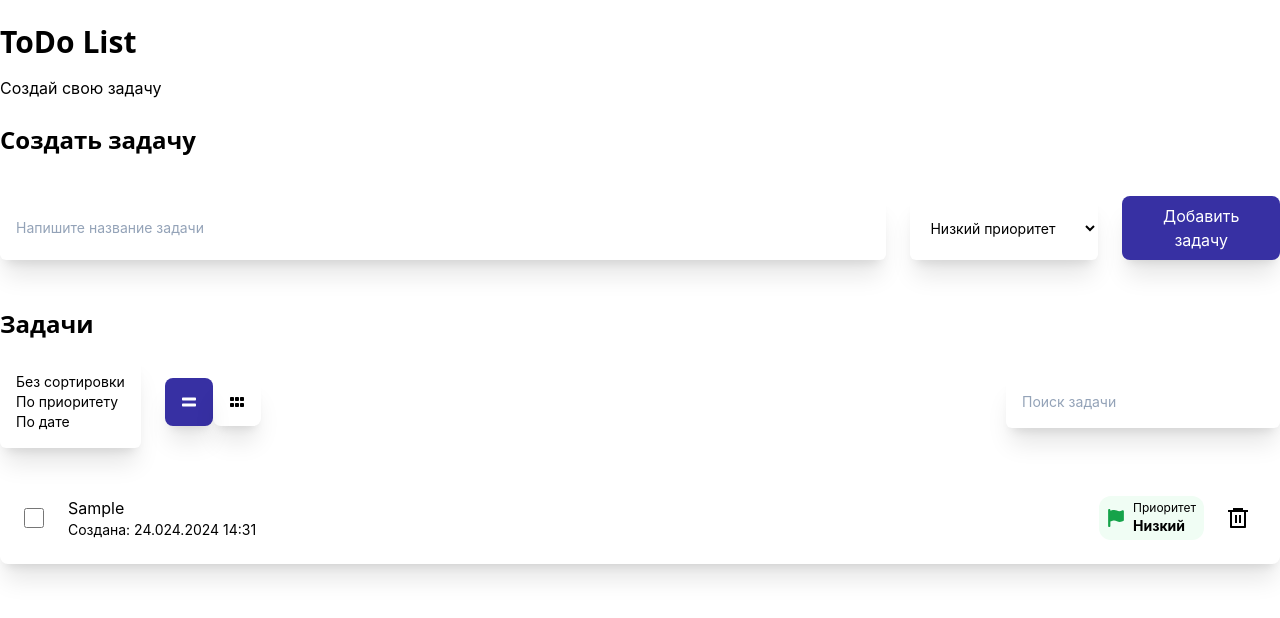
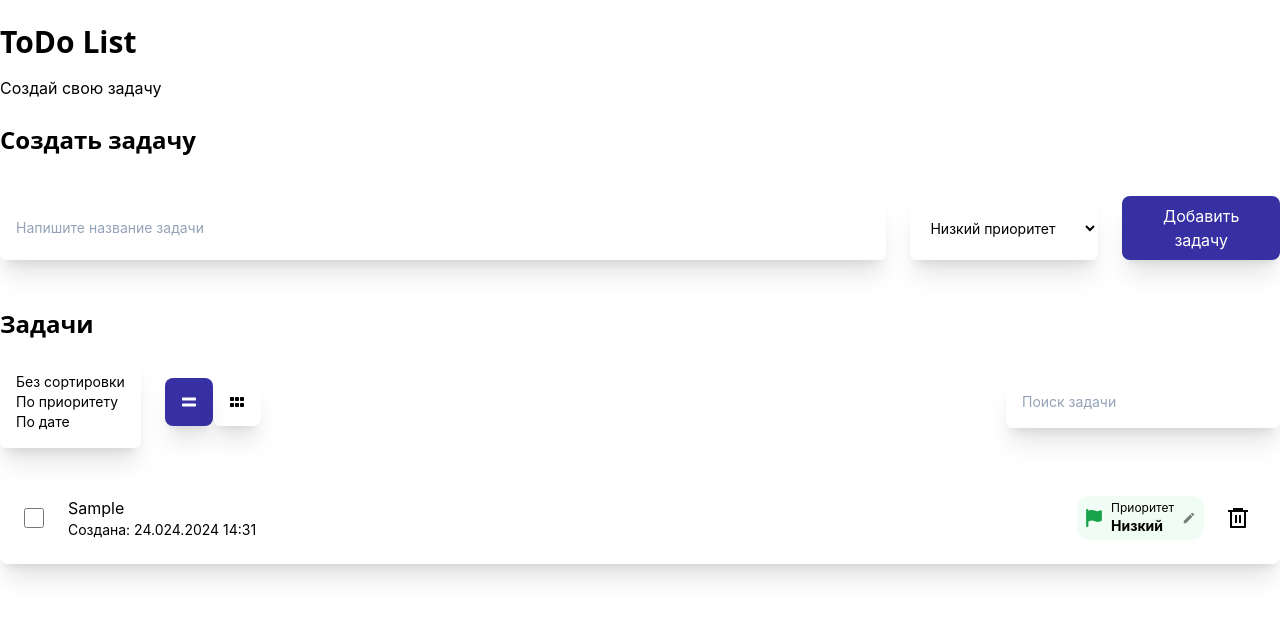
Before and after one commit to LiBond-bot/todoist, a React (Create React App) app: page / in a window 1280 px wide. Both pictures are taken after typing "Sample" into the empty fields and a click on the button "Добавить задачу". Shown: the top 618 px of the page. Built offline with nearby package versions, Linux system fonts and the light colour scheme.

Commit message:
- add edit Priority task

```diff
--- a/src/entities/Task/model/TaskStore.tsx
+++ b/src/entities/Task/model/TaskStore.tsx
@@ -193,6 +193,19 @@ class TaskStore {
         }
     }
 
+    // Редактирование приоритета
+    EditPriority = (id: TaskType["id"], idPriority: TaskType["priority"]) => {
+        const index = this.tasks.findIndex((task) => task.id == id)
+        if (index !== -1) {
+
+            if(this.tasks[index].priority != idPriority) {
+                this.tasks[index].priority = idPriority;
+            }
+
+            this.setTasks()
+        }
+    }
+
     // Устанавливаем значение сортировки. Если есть сортировка, то срабатывает фунция прослушки
     setSort = (field:FiledType, value?: OrderType) => {
         if (!['none'].includes(field)) {
--- a/src/entities/Task/ui/Task.tsx
+++ b/src/entities/Task/ui/Task.tsx
@@ -1,4 +1,4 @@
-import React, { FC } from 'react';
+import React, { FC, useState } from 'react';
 
 // Store
 import { observer } from "mobx-react-lite"
@@ -21,6 +21,8 @@ export const Task:FC<{
 
     const TaskStore = useStore();
 
+    const [activeEditPriority, setActiveEditPriority] =  useState(false);
+
     const TrackingValue = (event: any) =>  {
         TaskStore.EditTask(id, event.target.value )
     }
@@ -33,6 +35,17 @@ export const Task:FC<{
         TaskStore.CheckedTask(id)
     }
 
+    // Изменение приоритета
+    const setEditPriority = () => {
+        setActiveEditPriority(!activeEditPriority);
+    }
+
+    const changePriority = (e: any) => {
+        const idPriority = Number(e.currentTarget.dataset.id);
+        TaskStore.EditPriority(id, idPriority)
+        setEditPriority();
+    }
+
     return (
         <>
             {TaskStore.tasks_view.tasks_template == 'line' &&
@@ -43,9 +56,13 @@ export const Task:FC<{
                     createDate={createDate}
                     finishDate={finishDate}
                     lastEditDate={lastEditDate}
+
+                    activeEditPriority={activeEditPriority}
                     TrackingValue={TrackingValue}
                     onChecked={onChecked}
                     onDelete={onDelete}
+                    editPriority={changePriority}
+                    setEditPriority={setEditPriority}
                 />
             }
             {TaskStore.tasks_view.tasks_template == 'card' &&
@@ -56,9 +73,12 @@ export const Task:FC<{
                     createDate={createDate}
                     finishDate={finishDate}
                     lastEditDate={lastEditDate}
+                    activeEditPriority={activeEditPriority}
                     TrackingValue={TrackingValue}
                     onChecked={onChecked}
                     onDelete={onDelete}
+                    editPriority={changePriority}
+                    setEditPriority={setEditPriority}
                 />
             }
         </>
--- a/src/entities/Task/ui/TaskPriority.tsx
+++ b/src/entities/Task/ui/TaskPriority.tsx
@@ -1,17 +1,23 @@
-import React, { FC } from 'react';
+import React, { FC, useState } from 'react';
+
+import { observer } from "mobx-react-lite"
+import { useStore } from 'entities/Task/model/context';
 
 // Icons
 import { FaFlag } from "react-icons/fa6";
+import { MdEdit } from "react-icons/md";
 
 // Config
 import config from 'shared/config/config.json'
 
-
 export const TaskPriority:FC<{
     priority: number,
     activeNamePriority: boolean,
+    editPriority: any,
+    activeEditPriority:boolean,
+    setEditPriority:any
 
-}> = ({ priority, activeNamePriority}) => {
+}> = observer(({ priority, activeNamePriority, editPriority, activeEditPriority, setEditPriority }) => {
 
     const priorities = config.priorityConfig;
 
@@ -36,9 +42,19 @@ export const TaskPriority:FC<{
                     {priorities.map((el:any, key:number)=>
                         priority == el.idPriority && <div key={key} className='text-sm font-bold'>{el.namePriority}</div>
                     )}
+
                 </div>
+                <div className="ml-2 cursor-pointer text-sm opacity-50 hover:opacity-100" onClick={setEditPriority}><MdEdit/></div>
             </div>
+
+            {activeEditPriority &&
+                <div>
+                    {priorities.map((el:any, key:number)=>
+                        <div key={key} data-id={el.idPriority} onClick={editPriority}>{el.namePriority}</div>
+                    )}
+                </div>
+            }
         </>
 
     );
-}
+})
--- a/src/entities/Task/ui/TaskTemplateCard.tsx
+++ b/src/entities/Task/ui/TaskTemplateCard.tsx
@@ -1,5 +1,8 @@
 import React, { FC } from 'react';
 import classNames from 'classnames';
+
+// Types
+import { TaskType } from 'shared/type/types';
 
 // Icons
 import { RiDeleteBin6Line } from "react-icons/ri";
@@ -11,17 +14,20 @@ import {dateConversion} from 'shared/helpers/dateConversion'
 import { TaskPriority } from './TaskPriority';
 
 export const TaskTemplateCard:FC<{
-    name: string,
-    checked_task: boolean,
-    priority: number,
-    createDate:any,
-    finishDate:any,
-    lastEditDate:any
+    name: TaskType["name"],
+    checked_task: TaskType["checked"],
+    priority: TaskType["priority"]
+    createDate:TaskType["createDate"],
+    finishDate:TaskType["lastEditDate"],
+    lastEditDate:TaskType["finishedDate"],
+    activeEditPriority: boolean,
     TrackingValue: any
     onChecked: any
-    onDelete: any
+    onDelete: any,
+    editPriority: any
+    setEditPriority: any
 
-}> = ({ name, checked_task, priority, createDate, finishDate, lastEditDate, TrackingValue, onChecked, onDelete }) => {
+}> = ({ name, checked_task, priority, createDate, finishDate, lastEditDate, TrackingValue, onChecked, onDelete, editPriority, activeEditPriority, setEditPriority }) => {
 
     // Конвертирование дат
 
@@ -73,6 +79,9 @@ export const TaskTemplateCard:FC<{
                             <TaskPriority
                                 priority={priority}
                                 activeNamePriority={false}
+                                editPriority={editPriority}
+                                activeEditPriority={activeEditPriority}
+                                setEditPriority={setEditPriority}
                             />
                         </div>
 
--- a/src/entities/Task/ui/TaskTemplateLine.tsx
+++ b/src/entities/Task/ui/TaskTemplateLine.tsx
@@ -1,5 +1,8 @@
 import React, { FC } from 'react';
 import classNames from 'classnames';
+
+// Types
+import { TaskType } from 'shared/type/types';
 
 // Icons
 import { RiDeleteBin6Line } from "react-icons/ri";
@@ -12,17 +15,20 @@ import { TaskPriority } from './TaskPriority';
 
 
 export const TaskTemplateLine:FC<{
-    name: string,
-    checked_task: boolean,
-    priority: number,
-    createDate:any,
-    finishDate:any,
-    lastEditDate:any,
-    TrackingValue: any,
-    onChecked: any,
+    name: TaskType["name"],
+    checked_task: TaskType["checked"],
+    priority: TaskType["priority"]
+    createDate:TaskType["createDate"],
+    finishDate:TaskType["lastEditDate"],
+    lastEditDate:TaskType["finishedDate"],
+    activeEditPriority: boolean,
+    TrackingValue: any
+    onChecked: any
     onDelete: any,
+    editPriority: any
+    setEditPriority: any
 
-}> = ({ name, checked_task, priority, createDate, finishDate, lastEditDate, TrackingValue, onChecked, onDelete }) => {
+}> = ({ name, checked_task, priority, createDate, finishDate, lastEditDate, TrackingValue, onChecked, onDelete, editPriority, activeEditPriority, setEditPriority }) => {
 
     // Конвертирование дат
 
@@ -67,6 +73,9 @@ export const TaskTemplateLine:FC<{
                             <TaskPriority
                                 priority={priority}
                                 activeNamePriority={true}
+                                editPriority={editPriority}
+                                activeEditPriority={activeEditPriority}
+                                setEditPriority={setEditPriority}
                             />
                         </div>
 
```
